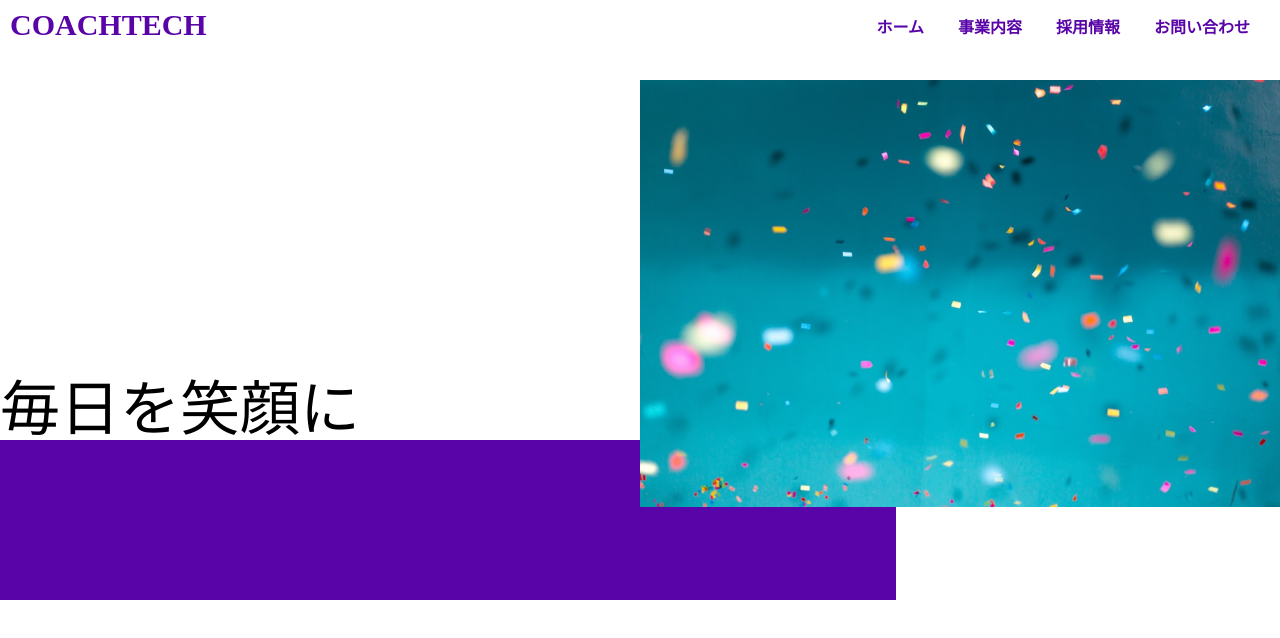
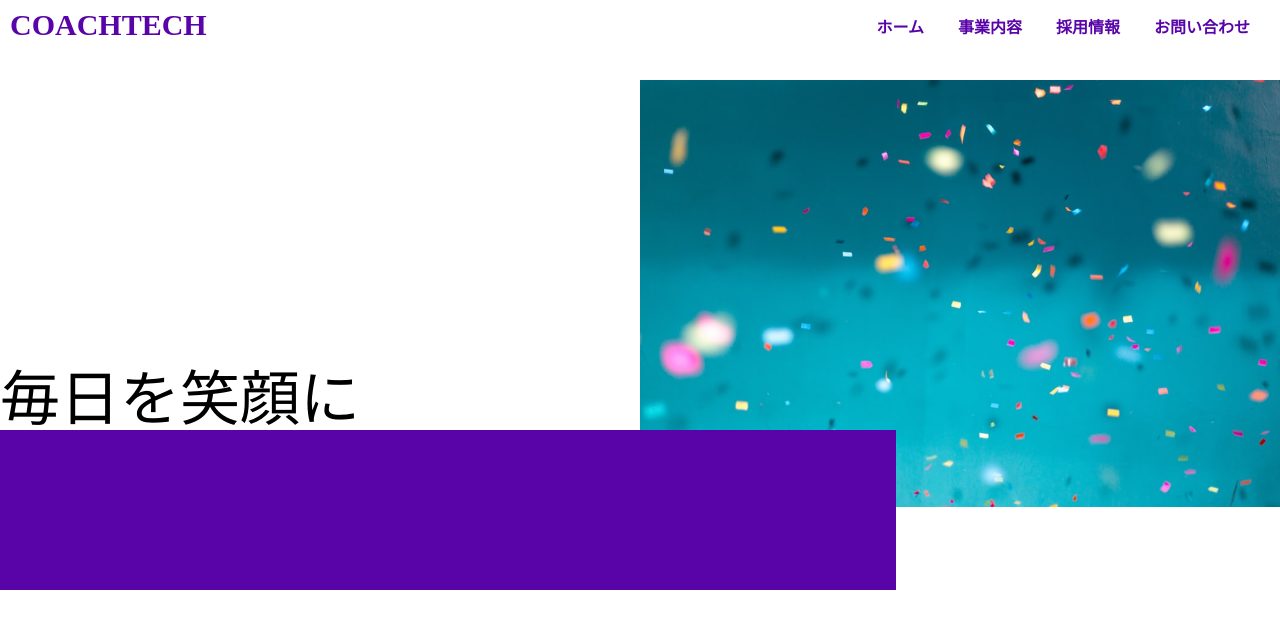
Before and after one commit to kashimateppei/ensyu3, a plain HTML site: page index.html in a window 1280 px wide. Drawn offline with Linux system fonts and the light colour scheme.

Commit message:
seventh-commit

```diff
--- a/css/style.css
+++ b/css/style.css
@@ -21,30 +21,28 @@ nav li {
   display: inline-block;
   margin-top: 10px;
 }
-main{
+.main-content {
   position: relative;
 }
 .ttl {
   font-size: 60px;
   font-weight: lighter;
   position: absolute;
-  top: 340px;
+  top: 290px;
 }
 .box {
   width: 70%;
   height: 160px;
   background-color: rgb(89, 4, 168);
   position: absolute;
-  top: 400px;
+  top: 350px;
 }
 .img img {
   width: 50%;
 }
 .img {
   width: 100%;
-  position: absolute;
   display: flex;
   justify-content: flex-end;
   margin-top: 40px;
-  text-align: right;
 }
--- a/index.html
+++ b/index.html
@@ -22,11 +22,13 @@
       </div>
     </header>
   <main>
+    <div class="main-content">
       <h1 class="ttl">毎日を笑顔に</h1>
       <div class="box"></div>
       <div class="img">
         <img src="img/firstview.jpeg" alt="表示できません" />
       </div>
+    </div>
     </main>
   </body>
 </html>
```
Lines whose indentation alone changed are shown as unchanged.
